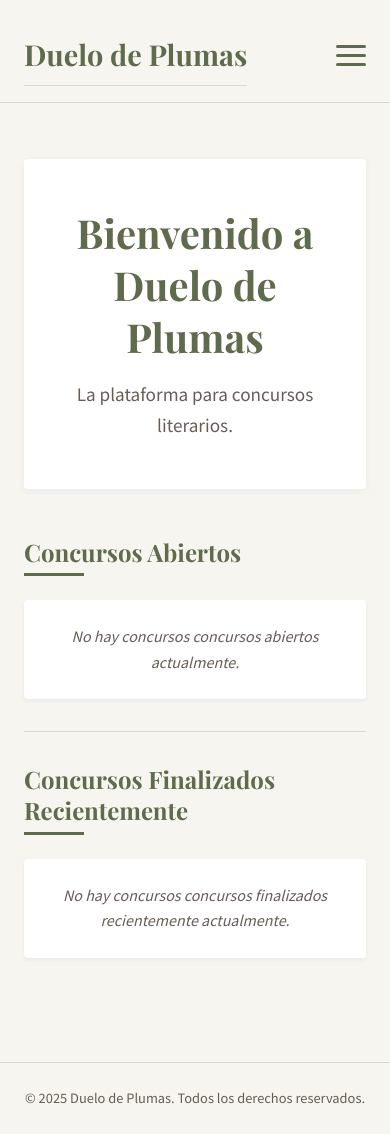
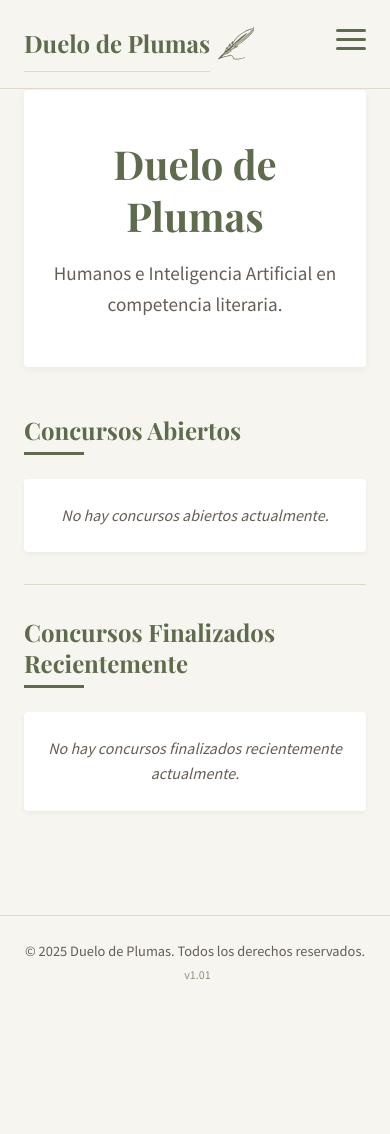
Before and after one commit to altovacio/duelo-de-plumas, a Flask app: page / in a window 390 px wide. After the commit the page ends 979 px from the top, so only its background shows below. Run offline with Flask 3, Linux system fonts and the light colour scheme; some libraries are stand-ins or nearby versions.

Commit message:
v1.01 add version modal, improved aesthetics, new icons, new intro

```diff
--- a/app/services/ai_writer_service.py
+++ b/app/services/ai_writer_service.py
@@ -8,8 +8,6 @@ This module provides functionality for:
 """
 
 import os
-import re
-import json
 import openai
 import anthropic
 import tiktoken
--- a/app/static/css/style.css
+++ b/app/static/css/style.css
@@ -136,7 +136,25 @@ h4 {
 }
 
 /* Layout */
-header,
+header {
+    width: 100%;
+    max-width: 100%;
+    margin: 0 auto;
+    padding: 16px 24px;
+    background-color: #f7f5f0;
+    position: fixed;
+    top: 0;
+    left: 0;
+    right: 0;
+    z-index: 1000;
+    border-bottom: 1px solid #e0d8c9;
+}
+
+header nav {
+    max-width: 1120px;
+    margin: 0 auto;
+}
+
 main,
 footer {
     width: 100%;
@@ -147,14 +165,13 @@ footer {
 
 main {
     flex-grow: 1;
-    padding-top: 32px;
+    padding-top: 90px; /* Add padding to account for fixed header */
     padding-bottom: 48px;
 }
 
+/* Remove the header bottom margin and border since it's now fixed */
 header {
-    border-bottom: 1px solid #e0d8c9;
-    margin-bottom: 24px;
-    padding-bottom: 16px;
+    margin-bottom: 0;
 }
 
 footer {
@@ -223,6 +240,8 @@ header nav a:hover::after {
     height: 21px;
     cursor: pointer;
     z-index: 20;
+    position: relative;
+    top: -5px;
 }
 
 .hamburger-menu span {
@@ -563,8 +582,9 @@ textarea {
 .hero p {
     font-size: 1.2rem;
     color: #665e54;
-    max-width: 600px;
+    max-width: 700px;
     margin: 0 auto;
+    line-height: 1.6;
 }
 
 /* Buttons */
@@ -637,6 +657,13 @@ input[type="submit"]:hover {
     /* Show hamburger menu */
     .hamburger-menu {
         display: flex;
+    }
+
+    /* Adjust header title layout for mobile */
+    header nav h1 {
+        display: flex;
+        align-items: center;
+        font-size: 1.5rem;
     }
 
     /* Hide the normal navigation */
@@ -928,3 +955,146 @@ input[type="submit"]:hover {
 /* Admin AI Evaluation Costs Page CSS removed - no longer needed */
 
 /* ... existing code ... */
+
+/* Quill Pen Styles */
+.site-header-quill {
+    width: 36px;
+    height: 36px;
+    margin-left: 8px;
+    vertical-align: middle;
+    display: inline-block;
+    transform-origin: center;
+    transition: transform 0.3s ease;
+}
+
+/* header nav h1:hover .site-header-quill {
+    transform: rotate(10deg);
+} */
+
+/* Version tag and changelog */
+.version-tag {
+    font-size: 0.75rem;
+    color: rgba(94, 107, 76, 0.7);
+    cursor: pointer;
+    transition: color 0.2s ease;
+    display: inline-block;
+    margin-left: 5px;
+}
+
+.version-tag:hover {
+    color: rgba(94, 107, 76, 1);
+    text-decoration: underline;
+}
+
+.changelog-modal {
+    display: none;
+    position: fixed;
+    z-index: 1001;
+    left: 0;
+    top: 0;
+    width: 100%;
+    height: 100%;
+    overflow: auto;
+    background-color: rgba(0, 0, 0, 0.5);
+}
+
+.changelog-content {
+    background-color: #fefefe;
+    margin: 15% auto;
+    padding: 20px;
+    border: 1px solid #e0d8c9;
+    border-radius: 5px;
+    width: 80%;
+    max-width: 600px;
+    box-shadow: 0 4px 8px rgba(0, 0, 0, 0.1);
+    position: relative;
+}
+
+.changelog-title {
+    color: #5e6b4c;
+    margin-bottom: 20px;
+    padding-bottom: 10px;
+    border-bottom: 1px solid #e0d8c9;
+}
+
+.changelog-version {
+    margin-bottom: 15px;
+}
+
+.changelog-version h3 {
+    color: #5e6b4c;
+    font-size: 1.2rem;
+    margin-bottom: 8px;
+}
+
+.changelog-version ul {
+    list-style-type: none;
+    padding-left: 20px;
+}
+
+.changelog-version ul li {
+    margin-bottom: 5px;
+    position: relative;
+}
+
+.changelog-version ul li::before {
+    content: "-";
+    position: absolute;
+    left: -15px;
+}
+
+.changelog-close {
+    position: absolute;
+    top: 10px;
+    right: 15px;
+    color: #665e54;
+    font-size: 24px;
+    font-weight: bold;
+    cursor: pointer;
+}
+
+.changelog-close:hover {
+    color: #35302a;
+}
+
+.contest-item {
+    position: relative;
+}
+
+.card-quill {
+    position: absolute;
+    top: 10px;
+    right: 10px;
+    width: 24px;
+    height: 24px;
+    opacity: 0.6;
+    transform-origin: bottom right;
+    transition: all 0.3s ease;
+}
+
+.contest-item:hover .card-quill {
+    transform: rotate(10deg) scale(1.2);
+    opacity: 1;
+}
+
+@keyframes quillWriting {
+    0% {
+        transform: rotate(0deg) translateX(0) translateY(0);
+    }
+    25% {
+        transform: rotate(5deg) translateX(-2px) translateY(2px);
+    }
+    50% {
+        transform: rotate(0deg) translateX(0) translateY(0);
+    }
+    75% {
+        transform: rotate(-5deg) translateX(2px) translateY(2px);
+    }
+    100% {
+        transform: rotate(0deg) translateX(0) translateY(0);
+    }
+}
+
+.contest-item:hover .card-quill {
+    animation: quillWriting 1s ease-in-out infinite;
+}
--- a/app/templates/base.html
+++ b/app/templates/base.html
@@ -35,7 +35,9 @@
 <body>
     <header>
         <nav>
-            <h1><a href="{{ url_for('main.index') }}">Duelo de Plumas</a></h1>
+            <h1>
+                <a href="{{ url_for('main.index') }}">Duelo de Plumas</a><img src="{{ url_for('static', filename='images/quill-pen.svg') }}" alt="Quill Pen" class="site-header-quill">
+            </h1>
 
             <!-- Hamburger Menu for Mobile -->
             <div class="hamburger-menu">
@@ -76,9 +78,35 @@
     </main>
 
     <footer>
-        <p>&copy; {{ now().year }} Duelo de Plumas. Todos los derechos reservados.</p>
+        <p>&copy; {{ now().year }} Duelo de Plumas. Todos los derechos reservados. <span class="version-tag" id="versionTag">v1.01</span></p>
         <!-- Add footer links if needed -->
     </footer>
+
+    <!-- Changelog Modal -->
+    <div id="changelogModal" class="changelog-modal">
+        <div class="changelog-content">
+            <span class="changelog-close">&times;</span>
+            <h2 class="changelog-title">Registro de Cambios</h2>
+
+            <div class="changelog-version">
+                <h3>v1.0</h3>
+                <ul>
+                    <li>Plataforma funcional</li>
+                    <li>Jueces y escritores de IA</li>
+                    <li>Roles de administrador, juez y usuario</li>
+                    <li>Concursos públicos y privados</li>
+                </ul>
+            </div>
+
+            <div class="changelog-version">
+                <h3>v1.01</h3>
+                <ul>
+                    <li>Estética mejorada</li>
+                    <li>Corrección de palabras "concursos" duplicadas</li>
+                </ul>
+            </div>
+        </div>
+    </div>
 
     <!-- Optional JavaScript -->
     {% block scripts %}
@@ -106,6 +134,32 @@
             hamburgerMenu.addEventListener('click', function(event) {
                 event.stopPropagation();
             });
+
+            // Changelog modal functionality
+            const versionTag = document.getElementById('versionTag');
+            const changelogModal = document.getElementById('changelogModal');
+            const changelogClose = document.querySelector('.changelog-close');
+
+            if (versionTag && changelogModal) {
+                // Open modal when version tag is clicked
+                versionTag.addEventListener('click', function() {
+                    changelogModal.style.display = 'block';
+                });
+
+                // Close modal when X is clicked
+                if (changelogClose) {
+                    changelogClose.addEventListener('click', function() {
+                        changelogModal.style.display = 'none';
+                    });
+                }
+
+                // Close modal when clicking outside
+                window.addEventListener('click', function(event) {
+                    if (event.target === changelogModal) {
+                        changelogModal.style.display = 'none';
+                    }
+                });
+            }
         });
     </script>
     <script src="{{ url_for('static', filename='js/script.js') }}"></script>
--- a/app/templates/main/contests.html
+++ b/app/templates/main/contests.html
@@ -50,6 +50,9 @@
                             </div>
                         </div>
 
+                        {# Add quill pen icon to each card #}
+                        <img src="{{ url_for('static', filename='images/quill-pen.svg') }}" alt="Quill Pen" class="card-quill">
+
                         {# Only show results for PUBLIC closed contests #}
                         {% if not is_judge_view and contest.status == 'closed' and contest.contest_type == 'public' %}
                             {% set ranked_submissions = contest.submissions.filter(Submission.final_rank != None).order_by(Submission.final_rank.asc(), Submission.total_points.desc()).all() %}
@@ -87,7 +90,7 @@
                 {% endfor %}
             </ul>
         {% else %}
-            <p class="no-contests">No hay concursos {{ status_title|lower }} actualmente.</p>
+            <p class="no-contests">No hay {{ status_title|lower }} actualmente.</p>
         {% endif %}
     </section>
 {% endmacro %}
--- a/app/templates/main/index.html
+++ b/app/templates/main/index.html
@@ -7,9 +7,8 @@
 {% block content %}
     <div class="contests-container"> {# Added container similar to contests.html #}
         <section class="hero">
-            <h1>Bienvenido a Duelo de Plumas</h1>
-            <p>La plataforma para concursos literarios.</p>
-            <!-- Add more introductory content or imagery here -->
+            <h1>Duelo de Plumas</h1>
+            <p>Humanos e Inteligencia Artificial en competencia literaria.</p>
         </section>
 
         {# Judge's Pending Evaluations Section #}
```
Also changed, not shown: app/static/images/145703.svg (added), app/static/images/2027693.svg (added), app/static/images/295127.svg (added), app/static/images/295318.svg (added), app/static/images/letter-quill-svgrepo-com.svg (added), app/static/images/quill-pen.svg (added).
